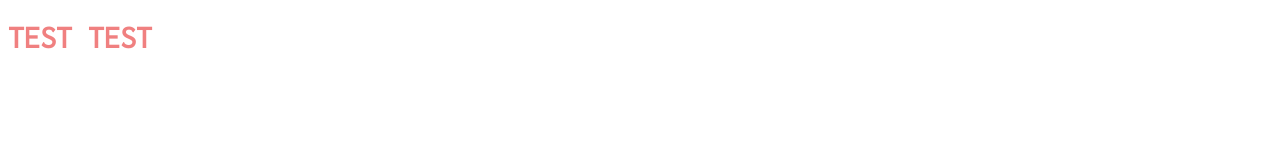
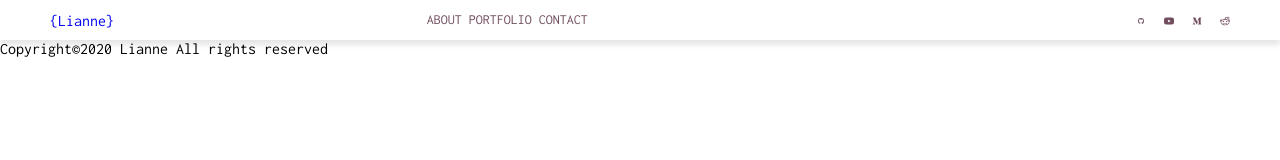
Before and after one commit to fifisshh/Web_SASS_RWD, a plain HTML site: page index.html in a window 1280 px wide. Drawn offline with Linux system fonts and the light colour scheme.

Commit message:
nav complete

```diff
--- a/index.html
+++ b/index.html
@@ -1,12 +1,36 @@
 <!DOCTYPE html>
 <html lang="en">
+
 <head>
     <meta charset="UTF-8">
     <meta name="viewport" content="width=device-width, initial-scale=1.0">
-    <title>Document</title>
+    <title>0917Class</title>
     <link rel="stylesheet" href="./style.css">
 </head>
+
 <body>
-    <h1>TEST TEST</h1>
+    <nav id=navigation>
+        <a href="./index.html" class="logo">{Lianne}</a>
+        <div class="link">
+            <a href="">ABOUT</a>
+            <a href="">PORTFOLIO</a>
+            <a href="">CONTACT</a>
+        </div>
+        <div class="icon">
+            <a href="#"><img src="./img/icon-github.png" alt="Github"></a>
+            <a href="#"><img src="./img/icon-yt.png" alt="Youtube"></a>
+            <a href="#"><img src="./img/icon-medium.png" alt="Medium"></a>
+            <a href="#"><img src="./img/icon-reddit.png" alt="Reddit"></a>
+        </div>
+    </nav>
+
+    <section id=about>
+
+    </section>
+
+    <footer>
+        <p>Copyright&copy;2020 Lianne All rights reserved</p>
+    </footer>
 </body>
+
 </html>
--- a/style.scss
+++ b/style.scss
@@ -1,5 +1,61 @@
 @import url('https://fonts.googleapis.com/css2?family=Inconsolata&display=swap');
-h1 {
-    color: lightcoral;
+$color-main: #704C5E;
+$color-sub: #BFBCCB;
+
+*{
+    margin: 0;
+    padding: 0;
+    box-sizing: border-box;
     font-family: 'Inconsolata';
 }
+
+
+// .container {
+//     width: 1200px;
+//     margin: 0 auto;
+// }
+
+#navigation {
+    display: grid;
+    grid-template-columns: 1fr 1fr 1fr;
+    box-shadow: 0 5px 5px rgba(0,0,0,0.1);
+    align-items: center;
+
+    .logo {
+        text-decoration: none;
+        padding: 10px 0;
+        transition: 0.5s;
+        padding-left: 50px;
+        &:hover {
+            color: $color-sub;
+        }
+    }
+
+    .link {
+        font-size: 14px;
+        line-height: 40px;
+        a {
+            text-decoration: none;
+            color: $color-main;
+            transition: 0.5s;
+            &:hover {
+                color: $color-sub;
+            }
+        }
+    }
+
+    .icon {
+        text-align: right;
+        padding-right: 50px;
+        img {
+            width: 20px;
+            padding-left: 10px;
+            filter: invert(28%) sepia(46%) saturate(307%) hue-rotate(277deg) brightness(101%) contrast(90%);
+            transition: 0.5s;
+            &:hover {
+            filter: invert(90%) sepia(11%) saturate(226%) hue-rotate(211deg) brightness(83%) contrast(91%);
+            }
+        }
+    }
+
+}
```
Also changed, not shown: img/icon-github.png (added), img/icon-medium.png (added), img/icon-reddit.png (added), img/icon-yt.png (added), style.css, 1 other file.
